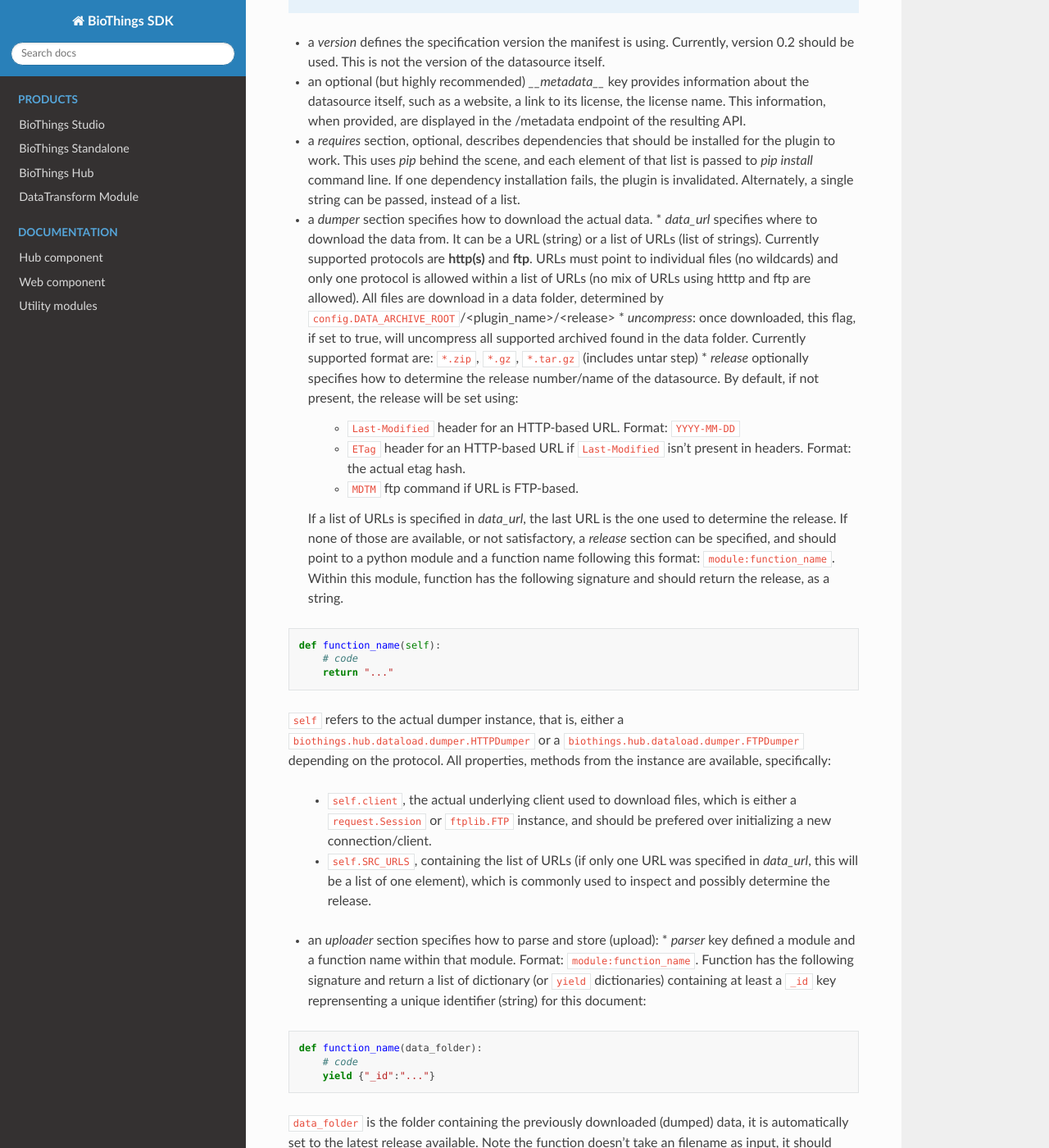
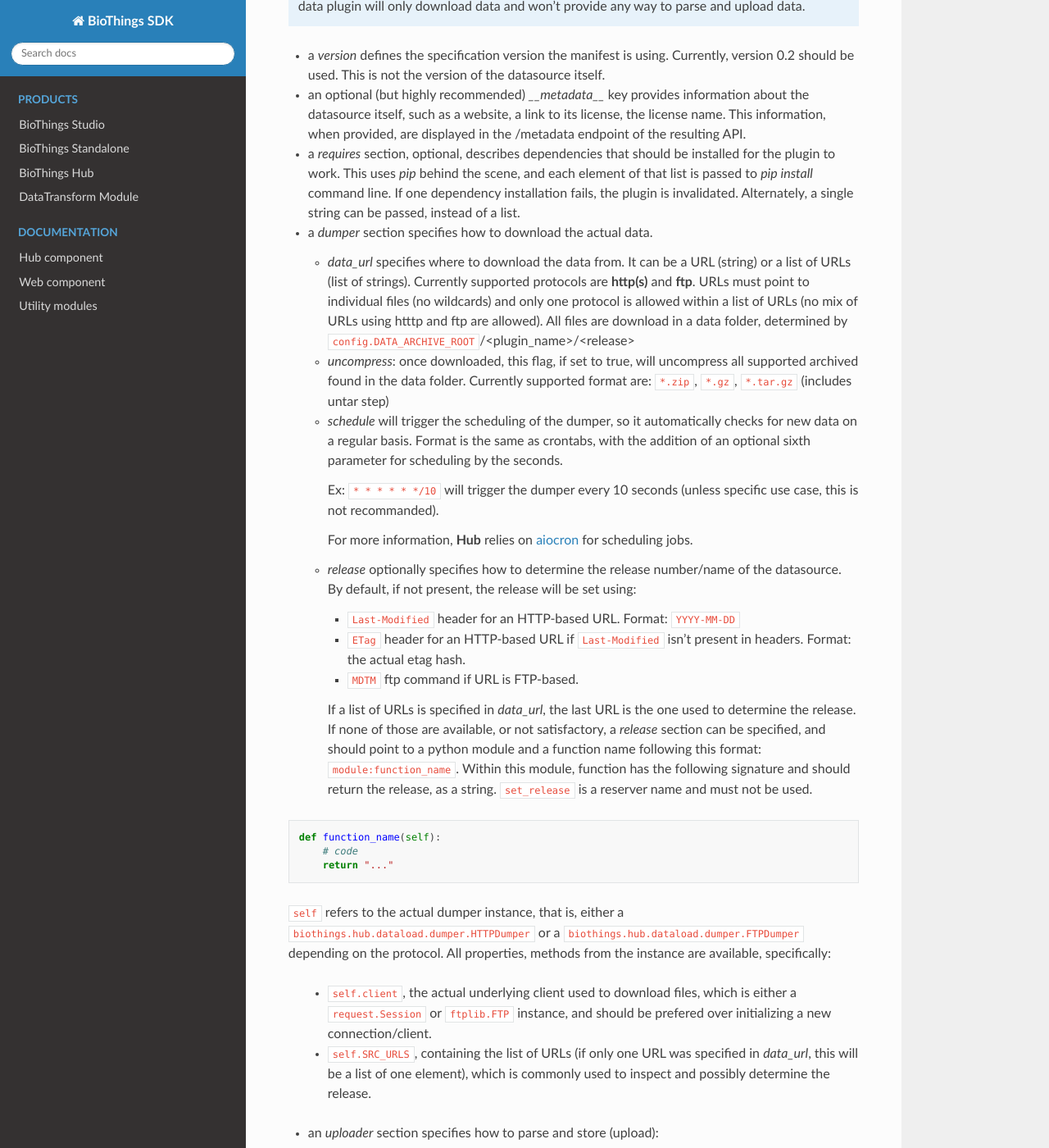
Before and after one commit to biothings/biothings.api, a Sphinx documentation site: the page built from docs/doc/studio_guide.rst, in a window 1280 px wide and 1400 px high, scrolled down 9158 px. Shown: the whole window at 82% size. Built offline with Sphinx 7.4.7 and the Read the Docs theme 2.0.0, drawn with Linux system fonts in a browser that asks for light colours; some of the changed text lies outside the part shown.

Commit message:
document "schedule" and "mapping" fields in data plugin spec

```diff
--- a/docs/doc/studio_guide.rst
+++ b/docs/doc/studio_guide.rst
@@ -303,7 +303,8 @@
 	    "dumper" : {
 	        "data_url" : "<url>" # (or list of url: ["<url1>", "<url1>"]),
 	        "uncompress" : true|false, # optional, default to false
-	        "release" : "<path.to.module>:<function_name>" # optional
+	        "release" : "<path.to.module>:<function_name>"  # optional
+	        "schedule" : "0 12 * * *"  # optional
 	    },
 	    "uploader" : { # optional, a manifest is allowed to only have a "dumper" section
 	        "parser" : "<path.to.module>:<function_name>",
@@ -320,26 +321,41 @@
 - a *requires* section, optional, describes dependencies that should be installed for the plugin to work. This uses `pip` behind the scene, and each element of that list
   is passed to `pip install` command line. If one dependency installation fails, the plugin is invalidated. Alternately, a single string can be passed, instead of a list.
 - a *dumper* section specifies how to download the actual data.
+
   * *data_url* specifies where to download the data from. It can be a URL (string) or a list of URLs (list of strings). Currently supported protocols are **http(s)** and **ftp**.
-  URLs must point to individual files (no wildcards) and only one protocol is allowed within a list of URLs (no mix of URLs using htttp and ftp are allowed). All files
-  are download in a data folder, determined by ``config.DATA_ARCHIVE_ROOT``/<plugin_name>/<release>
+    URLs must point to individual files (no wildcards) and only one protocol is allowed within a list of URLs (no mix of URLs using htttp and ftp are allowed). All files
+    are download in a data folder, determined by ``config.DATA_ARCHIVE_ROOT``/<plugin_name>/<release>
+
   * *uncompress*: once downloaded, this flag, if set to true, will uncompress all supported archived found in the data folder.
-  Currently supported format are: ``*.zip``, ``*.gz``, ``*.tar.gz`` (includes untar step)
+    Currently supported format are: ``*.zip``, ``*.gz``, ``*.tar.gz`` (includes untar step)
+
+  * *schedule* will trigger the scheduling of the dumper, so it automatically checks for new data on a regular basis. Format is the same as crontabs, with the
+    addition of an optional sixth parameter for scheduling by the seconds.
+
+    Ex: ``* * * * * */10`` will trigger the dumper every 10 seconds (unless specific use case, this is not recommanded).
+
+    For more information, **Hub** relies on `aiocron`_ for scheduling jobs.
+
   * *release* optionally specifies how to determine the release number/name of the datasource. By default, if not present, the release will be set using:
 
     - ``Last-Modified`` header for an HTTP-based URL. Format: ``YYYY-MM-DD``
     - ``ETag`` header for an HTTP-based URL if ``Last-Modified`` isn't present in headers. Format: the actual etag hash.
     - ``MDTM`` ftp command if URL is FTP-based.
 
-  If a list of URLs is specified in *data_url*, the last URL is the one used to determine the release.
-  If none of those are available, or not satisfactory, a *release* section can be specified, and should point to a python module and a function name
-  following this format: ``module:function_name``. Within this module, function has the following signature and should return the release, as a string.
+    If a list of URLs is specified in *data_url*, the last URL is the one used to determine the release.
+    If none of those are available, or not satisfactory, a *release* section can be specified, and should point to a python module and a function name
+    following this format: ``module:function_name``. Within this module, function has the following signature and should return the release, as a string.
+    ``set_release`` is a reserver name and must not be used.
 
 .. code:: python
 
    def function_name(self):
        # code
        return "..."
+
+
+.. _`aiocron`: https://github.com/gawel/aiocron
+
 
 
 
@@ -353,6 +369,7 @@
 
 
 - an *uploader* section specifies how to parse and store (upload):
+
   * *parser* key defined a module and a function name within that module. Format: ``module:function_name``. Function has the following signature and return a list of dictionary
   (or ``yield`` dictionaries) containing at least a ``_id`` key reprensenting a unique identifier (string) for this document:
 
@@ -362,6 +379,7 @@
    def function_name(data_folder):
        # code
        yield {"_id":"..."}
+
 
 ``data_folder`` is the folder containing the previously downloaded (dumped) data, it is automatically set to the latest release available. Note the function doesn't
 take an filename as input, it should select the file(s) to parse.
@@ -374,7 +392,26 @@
 
   * *parallelizer* points to a ``module:function_name`` that can be used when the uploader can be parallelized. If multiple input files exist, using the
     exact same parser, the uploader can be parallelized using that option. The parser should take an input file as parameter, not a path to a folder. The parallizer
-    function should return a list of tuples, where each tuple corresponds to the list of input parameters for the parser.
+    function should return a list of tuples, where each tuple corresponds to the list of input parameters for the parser. ``jobs`` is a reserved name and must not
+    be used.
+
+  * *mapping* points to a ``module:classmethod_name`` that can be used to specify a custom ElasticSearch mapping. Class method must return a python dictionary with a
+    valid mapping. ``get_mapping`` is a reserved name and must not be used. There's no need to add ``@classmethod`` decorator, **Hub** will take care of it, the first
+    and only argument is a class. Ex:
+
+.. code:: python
+
+   def custom_mapping(cls):
+       return {
+           "root_field": {
+                "properties": {
+                    "subfield": {
+                        "type": "text",
+                    }
+                }
+            }
+       }
+
 
 .. note:: Please see https://github.com/sirloon/mvcgi for a simple plugin definition. https://github.com/sirloon/gwascatalog will show how to use
    the ``release`` key and https://github.com/sirloon/FIRE will demonstrate the parallelization in the uploader section.
```
